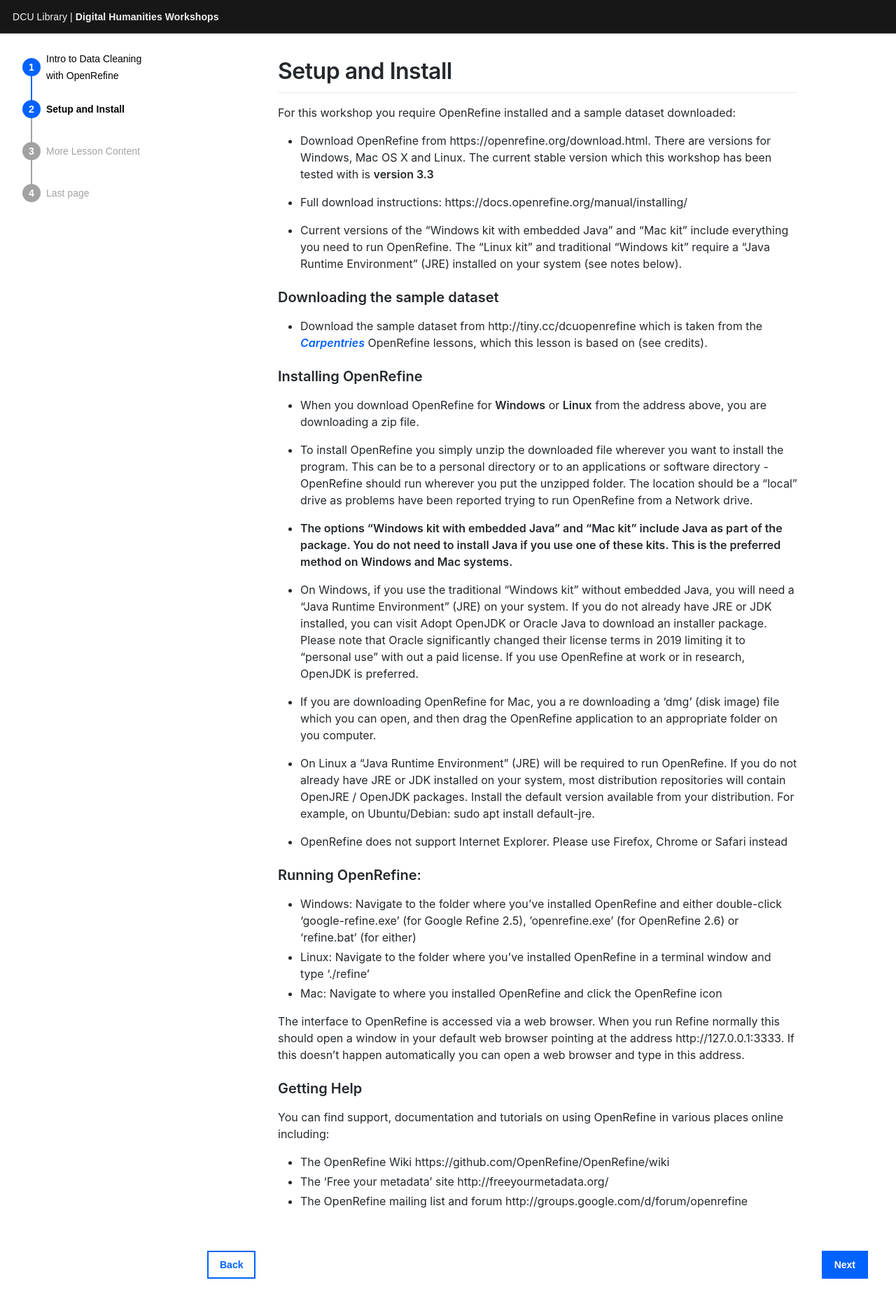
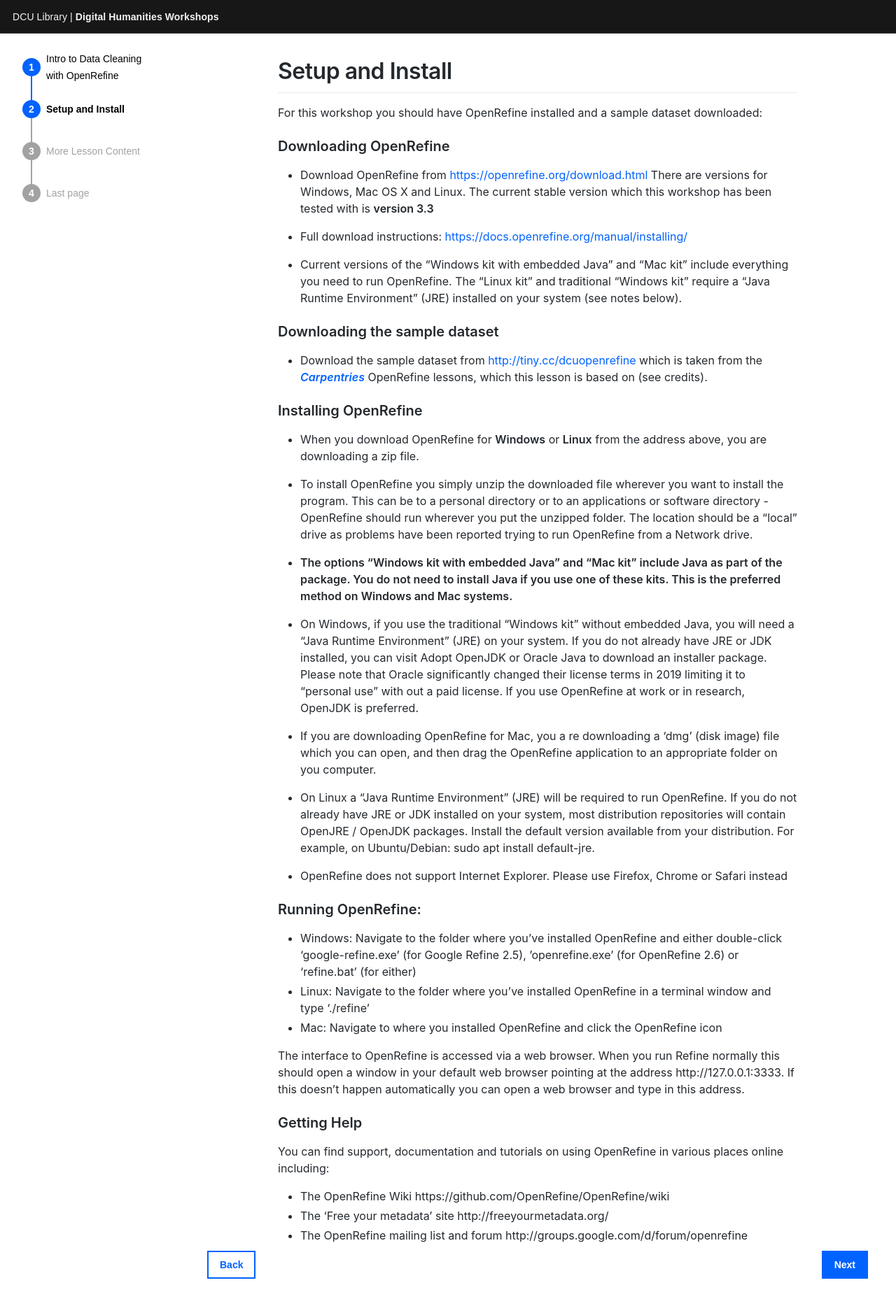
Before and after one commit to DCULibrary/open-refine-workshop, a Jekyll site: the page built from _workshop/setup.md, in a window 1280 px wide. Shown: the top 1867 px of the page at 70% size. Built offline with Jekyll 4.4.1, drawn with Linux system fonts in a browser that asks for light colours; some web fonts are replaced.

Commit message:
Fix links on setup page

```diff
--- a/_workshop/setup.md
+++ b/_workshop/setup.md
@@ -3,18 +3,20 @@ title: Setup and Install     # The title of the page
 date: 0000-01-02    # Page order is set by date
 ---
 
-For this workshop you require OpenRefine installed and a sample dataset downloaded:
+For this workshop you should have OpenRefine installed and a sample dataset downloaded:
 
-* Download OpenRefine from https://openrefine.org/download.html.
+### Downloading OpenRefine
+
+* Download OpenRefine from <https://openrefine.org/download.html>
 There are versions for Windows, Mac OS X and Linux. The current stable version which this workshop has been tested with is __version 3.3__
 
-* Full download instructions: https://docs.openrefine.org/manual/installing/
+* Full download instructions: <https://docs.openrefine.org/manual/installing/>
 
 * Current versions of the “Windows kit with embedded Java” and “Mac kit” include everything you need to run OpenRefine. The “Linux kit” and traditional “Windows kit” require a “Java Runtime Environment” (JRE) installed on your system (see notes below).
 
 ### Downloading the sample dataset
 
-* Download the sample dataset from http://tiny.cc/dcuopenrefine which is taken from the __[*Carpentries*](https://carpentries.org)__ OpenRefine lessons, which this lesson is based on (see credits).
+* Download the sample dataset from <http://tiny.cc/dcuopenrefine> which is taken from the __[*Carpentries*](https://carpentries.org)__ OpenRefine lessons, which this lesson is based on (see credits).
 
 ### Installing OpenRefine
 
```
